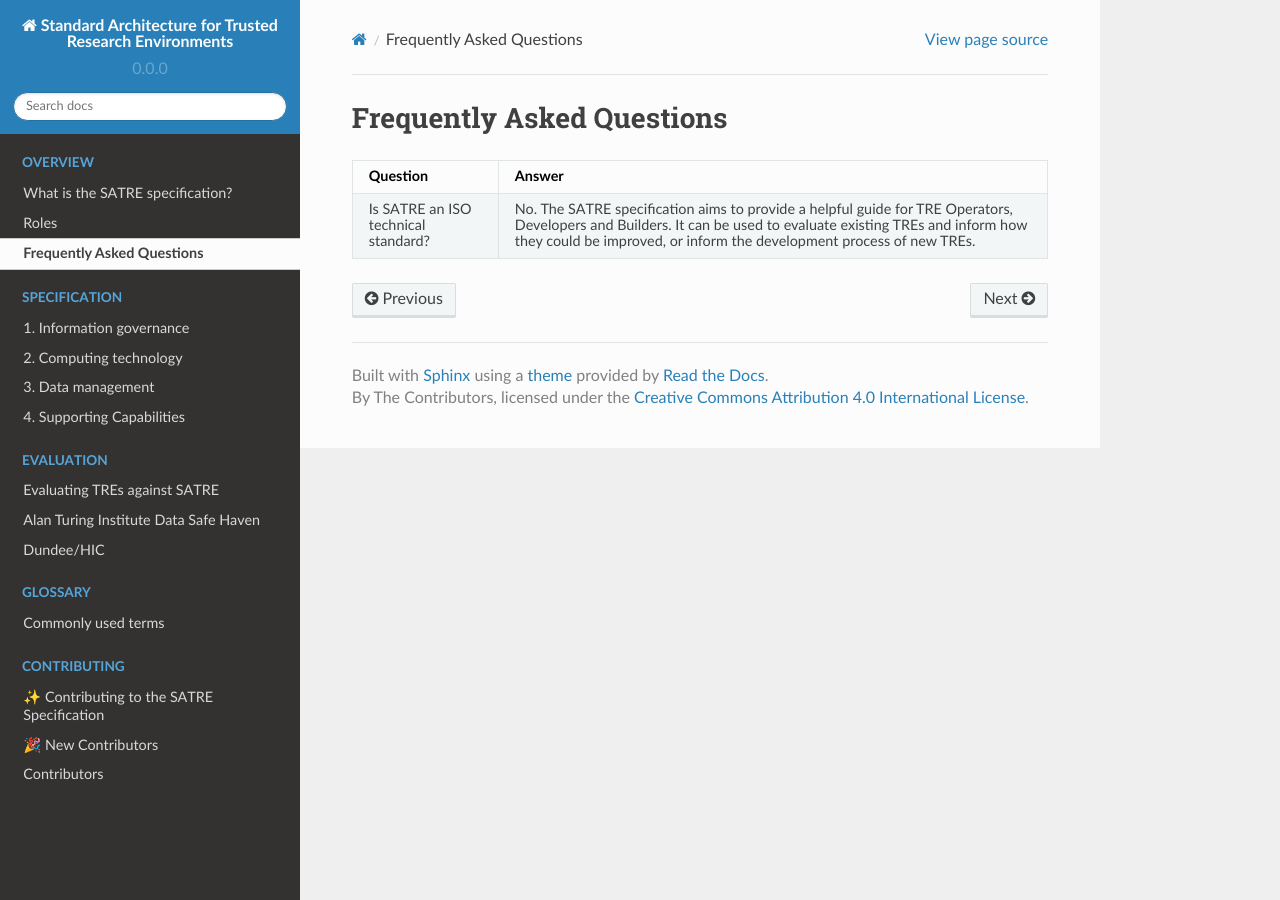
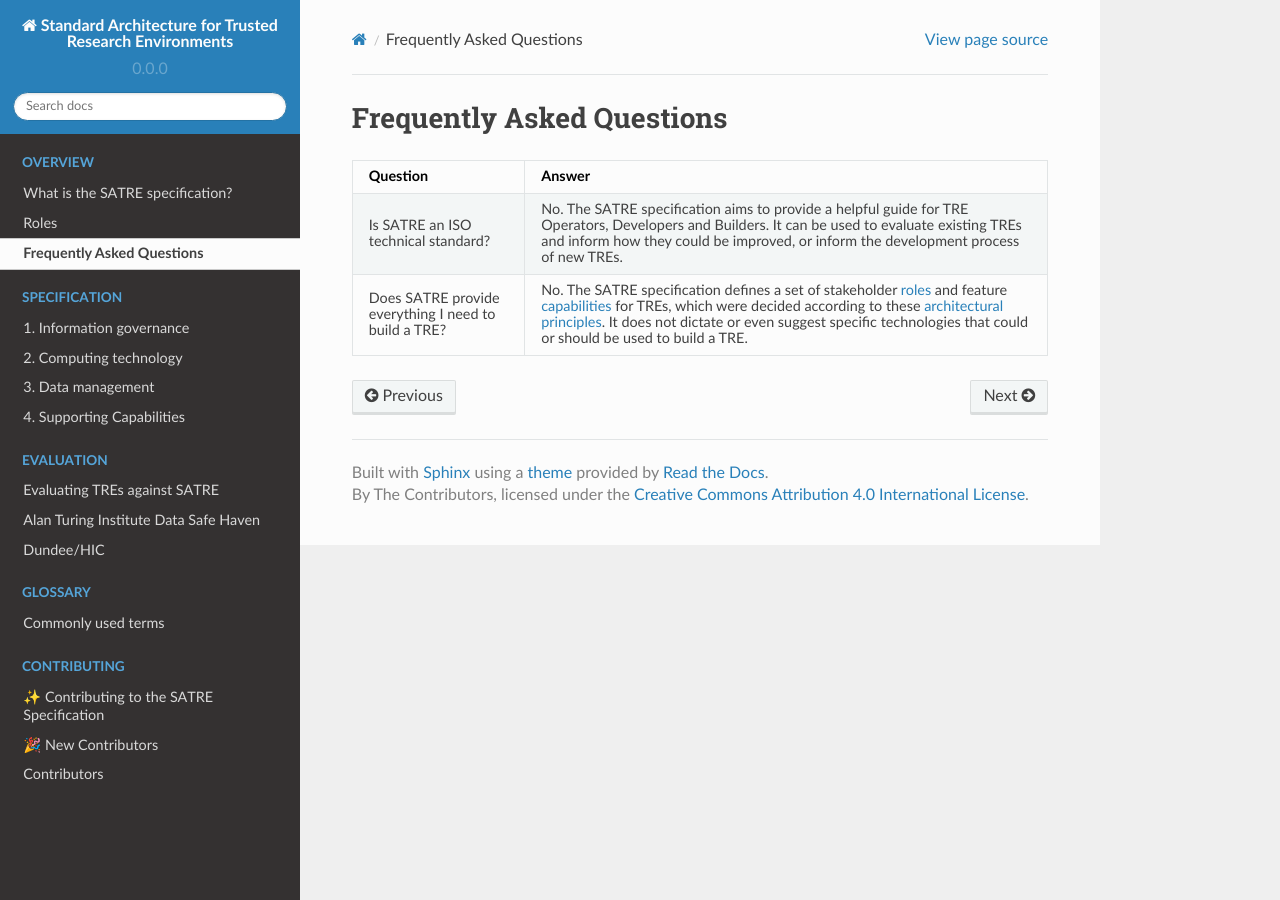
Before and after one commit to sa-tre/satre-specification, a Sphinx documentation site: the page built from docs/source/faqs.md, in a window 1280 px wide. Built offline with Sphinx 7.4.7 and the Read the Docs theme 2.0.0, drawn with Linux system fonts in a browser that asks for light colours.

Commit message:
SATRE provide everything I need to build a TRE?

````diff
--- a/docs/source/faqs.md
+++ b/docs/source/faqs.md
@@ -10,4 +10,6 @@
   - Answer
 * - Is SATRE an ISO technical standard?
   - No. The SATRE specification aims to provide a helpful guide for TRE Operators, Developers and Builders. It can be used to evaluate existing TREs and inform how they could be improved, or inform the development process of new TREs.
+* - Does SATRE provide everything I need to build a TRE?
+  - No. The SATRE specification defines a set of stakeholder {ref}`roles <satre_roles>` and feature {ref}`capabilities <satre_pillars>` for TREs, which were decided according to these {ref}`architectural principles <satre_principles>`. It does not dictate or even suggest specific technologies that could or should be used to build a TRE.
 ```
````
